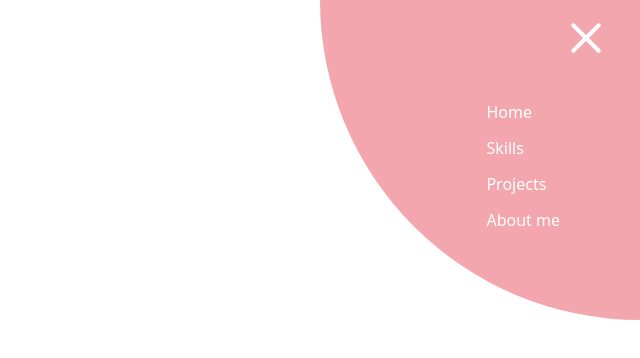
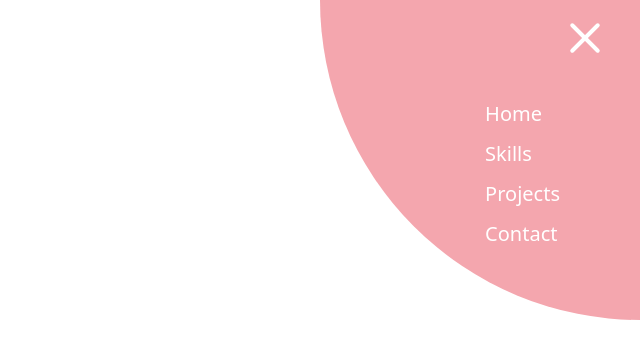
Before and after one commit to GowthamiVallabhadasu/portfolio, a website: page index.html in a window 1280 px wide. Both pictures are taken after a click on the element 640 px from the left and 60 px from the top of the page. Shown: the whole page, without its empty margins (640-1280 px from the left). Drawn offline with Linux system fonts and the light colour scheme.

Commit message:
added google font and custom text decoration

```diff
--- a/index.css
+++ b/index.css
@@ -1,3 +1,5 @@
+@import url('https://fonts.googleapis.com/css2?family=Dancing+Script:wght@400..700&display=swap');
+@import url('https://fonts.googleapis.com/css2?family=Josefin+Sans:ital,wght@0,100..700;1,100..700&display=swap');
 
 @tailwind base;
 @tailwind components;
@@ -22,3 +24,9 @@
 .hidden-hamburger{
     display: none;
 }
+
+.custom-underline:hover{
+    text-decoration: underline;
+    text-decoration-style: wavy;
+    text-decoration-color: white;
+}
--- a/index.html
+++ b/index.html
@@ -8,7 +8,7 @@
     <script src="index.js"></script>
 </head>
 <body>
-    <div class="home">
+    <div class="home" id="home">
         <div class="nav">
             <div class="flex justify-end" id="hamburger">
                 <div class="h-20 w-20 rounded-full bg-cotton-candy-pink hover:cursor-pointer my-5 mx-5">
@@ -27,10 +27,10 @@
                 </div>
                 <nav class="mx-20 my-20">
                     <ul>
-                        <li class="text-white hover:cursor-pointer">Home</li>
-                        <li class="text-white hover:cursor-pointer my-3">Skills</li>
-                        <li class="text-white hover:cursor-pointer my-3">Projects</li>
-                        <li class="text-white hover:cursor-pointer my-3">About me</li>
+                        <li class="text-white hover:underline hover:cursor-pointer font-Josefin Sans text-xl custom-underline"><a href="#home">Home</a></li>
+                        <li class="text-white hover:underline hover:cursor-pointer my-3 font-Josefin Sans text-xl custom-underline"><a href="#skills">Skills</a></li>
+                        <li class="text-white hover:underline hover:cursor-pointer my-3 font-Josefin Sans text-xl custom-underline"><a href="#projects">Projects</a></li>
+                        <li class="text-white hover:underline hover:cursor-pointer my-3 ont-Josefin Sans text-xl custom-underline"><a href="#contact">Contact</a></li>
                     </ul>
                 </nav>
             </div>
@@ -38,5 +38,9 @@
         </div>
 
     </div>
+
+    <div id="skills"></div>
+    <div id="projects"></div>
+    <div id="contact"></div>
 </body>
 </html>
--- a/tailwind.config.js
+++ b/tailwind.config.js
@@ -6,7 +6,10 @@ module.exports = {
       colors:{
         "cotton-candy-pink":"#f4a6ae",
       },
-
+      fontFamily:{
+        "dancing-script":["Dancing Script","sans-serif"],
+        "Josefin Sans":["Josefin Sans","sans-serif"],
+      },
     },
   },
   plugins: [],
```
Also changed, not shown: output.css.
